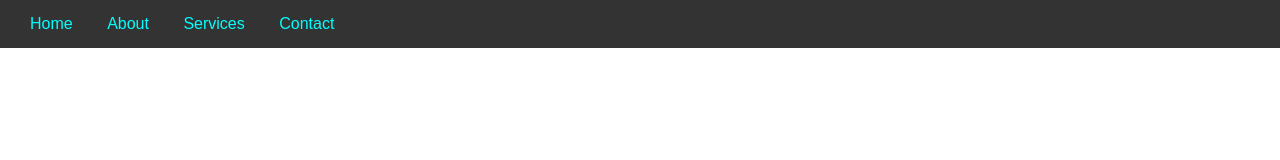
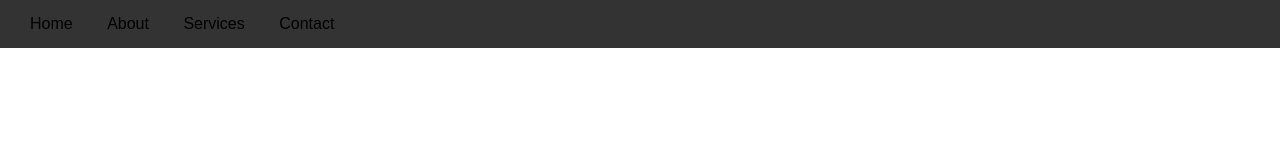
Before and after one commit to Nive0204/PRODIGY_WD_01, a plain HTML site: page index.html in a window 1280 px wide. Drawn offline with Linux system fonts and the light colour scheme.

Commit message:
styles.css

```diff
--- a/styles.css
+++ b/styles.css
@@ -13,14 +13,14 @@ body {
   }
 
   .nav-item {
-    color: aqua;
+    color: black;
     text-decoration: none;
     margin: 0 15px;
     transition: color 0.3s ease-in-out;
   }
 
   .nav-item:hover {
-    color: brown; /* Change color on hover */
+    color: blue; /* Change color on hover */
   }
   .navbar:hover{
     background-color: antiquewhite;
```
